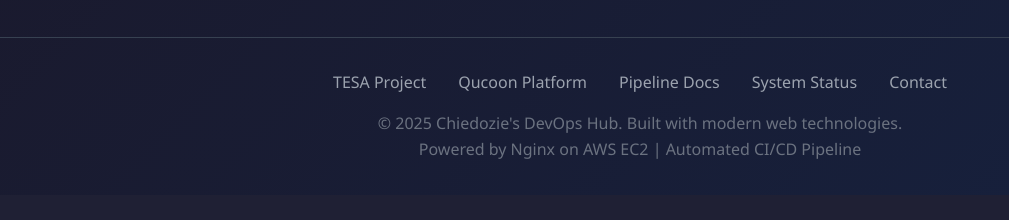
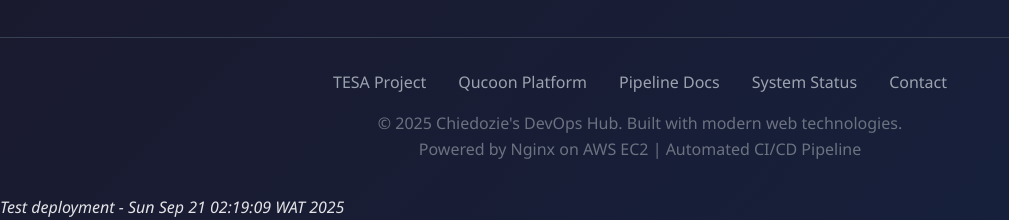
Before and after one commit to Doziechucks/CI-CD-pipleine, a Flask app: page / in a window 1280 px wide. Shown: the part 1602-1822 px from the top of the page, without its empty margins (0-1009 px from the left). Before the commit the page ends 1761 px from the top, so only its background shows below. Run offline with Flask 3, Linux system fonts and the light colour scheme.

Commit message:
Test initial deployment

```diff
--- a/templates/index.html
+++ b/templates/index.html
@@ -460,4 +460,4 @@
         });
     </script>
 </body>
-</html>
+</html><p><em>Test deployment - Sun Sep 21 02:19:09 WAT 2025</em></p>
```
Also changed, not shown: .github/workflows/deploy.yml.
